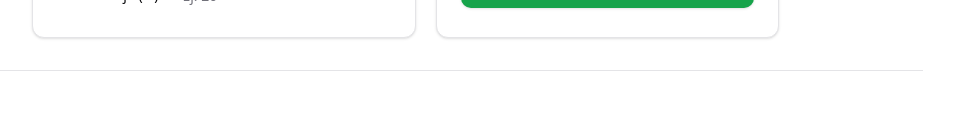
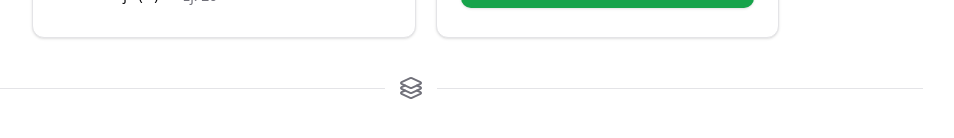
Before and after one commit to panxoyk/Calculadora-promedios, a React (Vite) app: page / in a window 1280 px wide. Shown: the part 280-418 px from the top of the page, without its empty margins (229-1183 px from the left). Built offline with nearby package versions, Linux system fonts and the light colour scheme.

Commit message:
toggle de promediocards

```diff
--- a/src/App.tsx
+++ b/src/App.tsx
@@ -10,7 +10,7 @@ const App = () => {
 		<ThemeProvider storageKey='vite-ui-theme'>
 			<div className='m-auto max-w-screen-lg my-8 relative'>
 				<AppTittle />
-				<div className='border-b pb-8 pt-4'>
+				<div className='pb-8 pt-4'>
 					<div className='flex flex-col md:flex-row lg:w-3/4 gap-4 md:gap-0 mx-auto items-stretch'>
 						<AddPromediosForm />
 						<div className='max-md:hidden'>
--- a/src/components/PromedioCards.tsx
+++ b/src/components/PromedioCards.tsx
@@ -10,11 +10,26 @@ import {
 } from '@/components/ui/card'
 import { Button } from '@/components/ui/button'
 import { Cross1Icon } from '@radix-ui/react-icons'
+import { Layers3Icon, XIcon } from 'lucide-react'
+import { useState } from 'react'
 
 const PromedioCards = () => {
 	const { promedios, deletePromedio } = usePromediosStore()
+	const [toggle, setToggle] = useState(false)
 
 	return (
+		<div>
+			<div className="relative">
+				<div className="absolute inset-0 flex items-center">
+					<span className="w-full border-t" />
+				</div>
+				<div className="relative flex justify-center text-xs uppercase">
+					<span className="bg-background px-2 text-muted-foreground">
+						<Button onClick={() => setToggle(!toggle)} variant='ghost' size='icon'> {toggle ? <XIcon /> : <Layers3Icon />} </Button>
+					</span>
+				</div>
+			</div>
+			<div className={toggle ? 'hidden' : ''}>
 				<div className='grid grid-cols-1 gap-y-2 pt-4 mx-4 xl:mx-0'>
 					{
 						promedios.slice(0, promedios.length - 1).map((promedio) => {
@@ -39,6 +54,8 @@ const PromedioCards = () => {
 						})
 					}
 				</div>
+			</div>
+		</div>
 	)
 }
 
```
Lines whose indentation alone changed are shown as unchanged.
